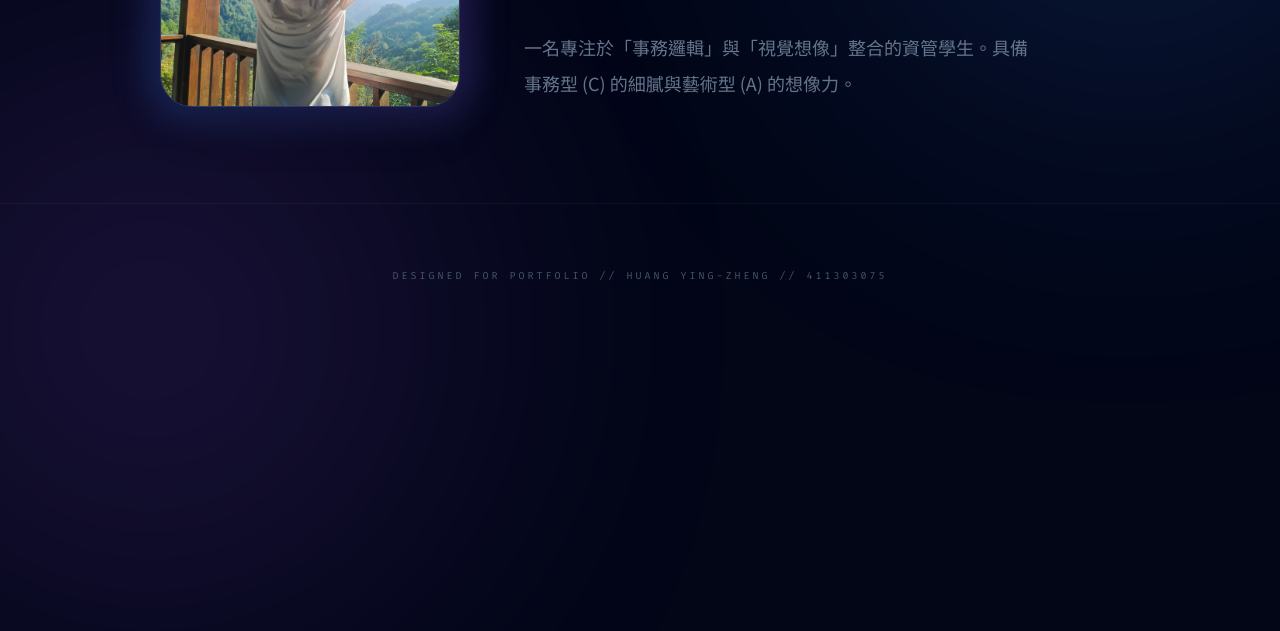
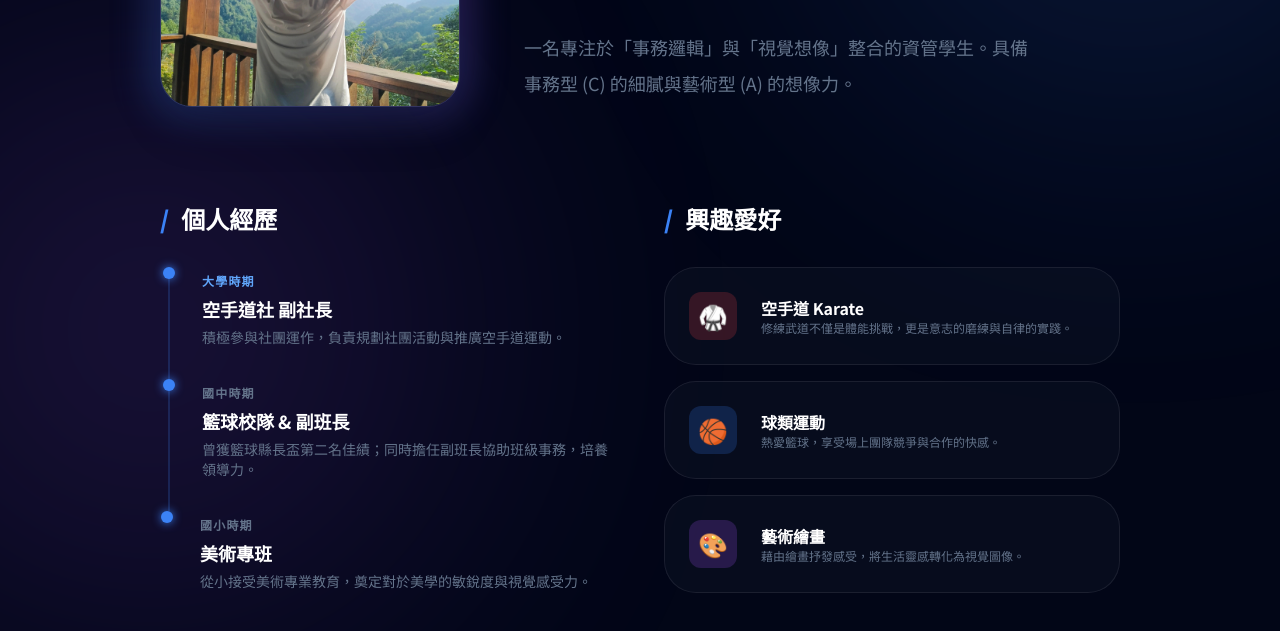
Before and after one commit to jamie08120812-star/2026aaaa, a plain HTML site: page index.html in a window 1280 px wide. Shown: the part 321-952 px from the top of the page. Before the commit the page ends 800 px from the top, so only its background shows below. Drawn offline with nearby package versions, Linux system fonts and the light colour scheme.

Commit message:
Update index.html

```diff
--- a/index.html
+++ b/index.html
@@ -107,6 +107,25 @@
             font-size: 0.75rem;
             font-weight: 600;
         }
+
+        /* 時間軸樣式 */
+        .timeline-item {
+            position: relative;
+            padding-left: 2rem;
+            border-left: 2px solid rgba(59, 130, 246, 0.2);
+            padding-bottom: 2rem;
+        }
+        .timeline-item::before {
+            content: "";
+            position: absolute;
+            left: -7px;
+            top: 0;
+            width: 12px;
+            height: 12px;
+            border-radius: 50%;
+            background: #3b82f6;
+            box-shadow: 0 0 10px #3b82f6;
+        }
     </style>
 </head>
 <body class="antialiased">
@@ -132,13 +151,13 @@
 
     <main class="pt-32 pb-24 max-w-5xl mx-auto px-8">
 
-        <!-- 頁面 1: 首頁 (個人介紹) -->
+        <!-- 頁面 1: 首頁 (個人介紹 + 經歷與興趣) -->
         <section id="home" class="page-content active">
-            <div class="flex flex-col md:flex-row items-center gap-16">
+            <!-- 個人基本介紹 -->
+            <div class="flex flex-col md:flex-row items-center gap-16 mb-24">
                 <div class="avatar-container flex-shrink-0">
                     <div class="avatar-bg-glow"></div>
                     <div class="avatar-frame shadow-2xl">
-                        <!-- 【重要：頭像圖片路徑】 -->
                         <img src="avatar.jpg" alt="黃盈箏個人頭像" onerror="this.src='https://via.placeholder.com/300x300/1e293b/ffffff?text=YZ'">
                     </div>
                 </div>
@@ -151,9 +170,73 @@
                     </p>
                 </div>
             </div>
+
+            <!-- 區塊：個人經歷與興趣愛好 -->
+            <div class="grid md:grid-cols-2 gap-12">
+                <!-- 個人經歷 (時間軸) -->
+                <div>
+                    <h3 class="text-2xl font-black text-white mb-8 flex items-center gap-3">
+                        <span class="text-blue-500">/</span> 個人經歷
+                    </h3>
+                    <div class="ml-2">
+                        <div class="timeline-item">
+                            <span class="text-xs font-bold text-blue-400 mono tracking-widest uppercase">大學時期</span>
+                            <h4 class="text-lg font-bold text-white mt-1">空手道社 副社長</h4>
+                            <p class="text-slate-500 text-sm mt-1">積極參與社團運作，負責規劃社團活動與推廣空手道運動。</p>
+                        </div>
+                        <div class="timeline-item">
+                            <span class="text-xs font-bold text-slate-500 mono tracking-widest uppercase">國中時期</span>
+                            <h4 class="text-lg font-bold text-white mt-1">籃球校隊 & 副班長</h4>
+                            <p class="text-slate-500 text-sm mt-1">曾獲籃球縣長盃第二名佳績；同時擔任副班長協助班級事務，培養領導力。</p>
+                        </div>
+                        <div class="timeline-item border-none">
+                            <span class="text-xs font-bold text-slate-500 mono tracking-widest uppercase">國小時期</span>
+                            <h4 class="text-lg font-bold text-white mt-1">美術專班</h4>
+                            <p class="text-slate-500 text-sm mt-1">從小接受美術專業教育，奠定對於美學的敏銳度與視覺感受力。</p>
+                        </div>
+                    </div>
+                </div>
+
+                <!-- 興趣愛好 (卡片) -->
+                <div>
+                    <h3 class="text-2xl font-black text-white mb-8 flex items-center gap-3">
+                        <span class="text-blue-500">/</span> 興趣愛好
+                    </h3>
+                    <div class="grid gap-4">
+                        <!-- 空手道項目 -->
+                        <div class="glass-card p-6 flex items-center gap-6 group hover:bg-red-500/10 hover:border-red-500/30 transition">
+                            <div class="w-12 h-12 bg-red-500/20 rounded-xl flex items-center justify-center text-red-500 text-2xl group-hover:scale-110 transition">
+                                🥋
+                            </div>
+                            <div>
+                                <h4 class="text-white font-bold">空手道 Karate</h4>
+                                <p class="text-slate-500 text-xs">修練武道不僅是體能挑戰，更是意志的磨練與自律的實踐。</p>
+                            </div>
+                        </div>
+                        <div class="glass-card p-6 flex items-center gap-6 group hover:bg-blue-500/10 hover:border-blue-500/30 transition">
+                            <div class="w-12 h-12 bg-blue-500/20 rounded-xl flex items-center justify-center text-blue-400 text-2xl group-hover:scale-110 transition">
+                                🏀
+                            </div>
+                            <div>
+                                <h4 class="text-white font-bold">球類運動</h4>
+                                <p class="text-slate-500 text-xs">熱愛籃球，享受場上團隊競爭與合作的快感。</p>
+                            </div>
+                        </div>
+                        <div class="glass-card p-6 flex items-center gap-6 group hover:bg-purple-500/10 hover:border-purple-500/30 transition">
+                            <div class="w-12 h-12 bg-purple-500/20 rounded-xl flex items-center justify-center text-purple-400 text-2xl group-hover:scale-110 transition">
+                                🎨
+                            </div>
+                            <div>
+                                <h4 class="text-white font-bold">藝術繪畫</h4>
+                                <p class="text-slate-500 text-xs">藉由繪畫抒發感受，將生活靈感轉化為視覺圖像。</p>
+                            </div>
+                        </div>
+                    </div>
+                </div>
+            </div>
         </section>
 
-        <!-- 頁面 2: 測驗結果 (何倫碼雷達圖) -->
+        <!-- 頁面 2: 測驗結果 (何倫碼雷達圖) - 恢復詳細版 -->
         <section id="test" class="page-content">
             <h2 class="text-4xl font-black text-white mb-4">測驗結果分析</h2>
             <p class="text-blue-500 font-bold mono text-sm mb-12 uppercase tracking-widest">// Holland Code: C x A</p>
@@ -192,7 +275,7 @@
             </div>
         </section>
 
-        <!-- 頁面 3: MIS 工作分析 -->
+        <!-- 頁面 3: MIS 工作分析 - 恢復詳細版 -->
         <section id="mis" class="page-content">
             <h2 class="text-4xl font-black text-white mb-12">MIS 工作分析 <span class="text-blue-500 text-2xl font-light ml-4">Analysis</span></h2>
             <div class="glass-card p-10 mb-10">
@@ -216,7 +299,7 @@
             </div>
         </section>
 
-        <!-- 頁面 4: 相關工作介紹 -->
+        <!-- 頁面 4: 相關工作介紹 - 恢復詳細版 -->
         <section id="jobs" class="page-content">
             <h2 class="text-4xl font-black text-white mb-6">相關工作推薦</h2>
             <p class="text-blue-500 font-bold mono text-sm mb-12 uppercase tracking-widest">// Career Opportunities & Requirements</p>
@@ -268,9 +351,7 @@
                         </div>
                         <div class="text-left md:text-right">
                             <p class="text-slate-500 text-xs uppercase tracking-widest mb-1">先勁健康科技股份有限公司</p>
-                            <p class="text-white font-bold">
-
-                            醫療健康資訊業、電腦軟體服務業</p>
+                            <p class="text-white font-bold">醫療健康資訊業、電腦軟體服務業</p>
                         </div>
                     </div>
 
```
